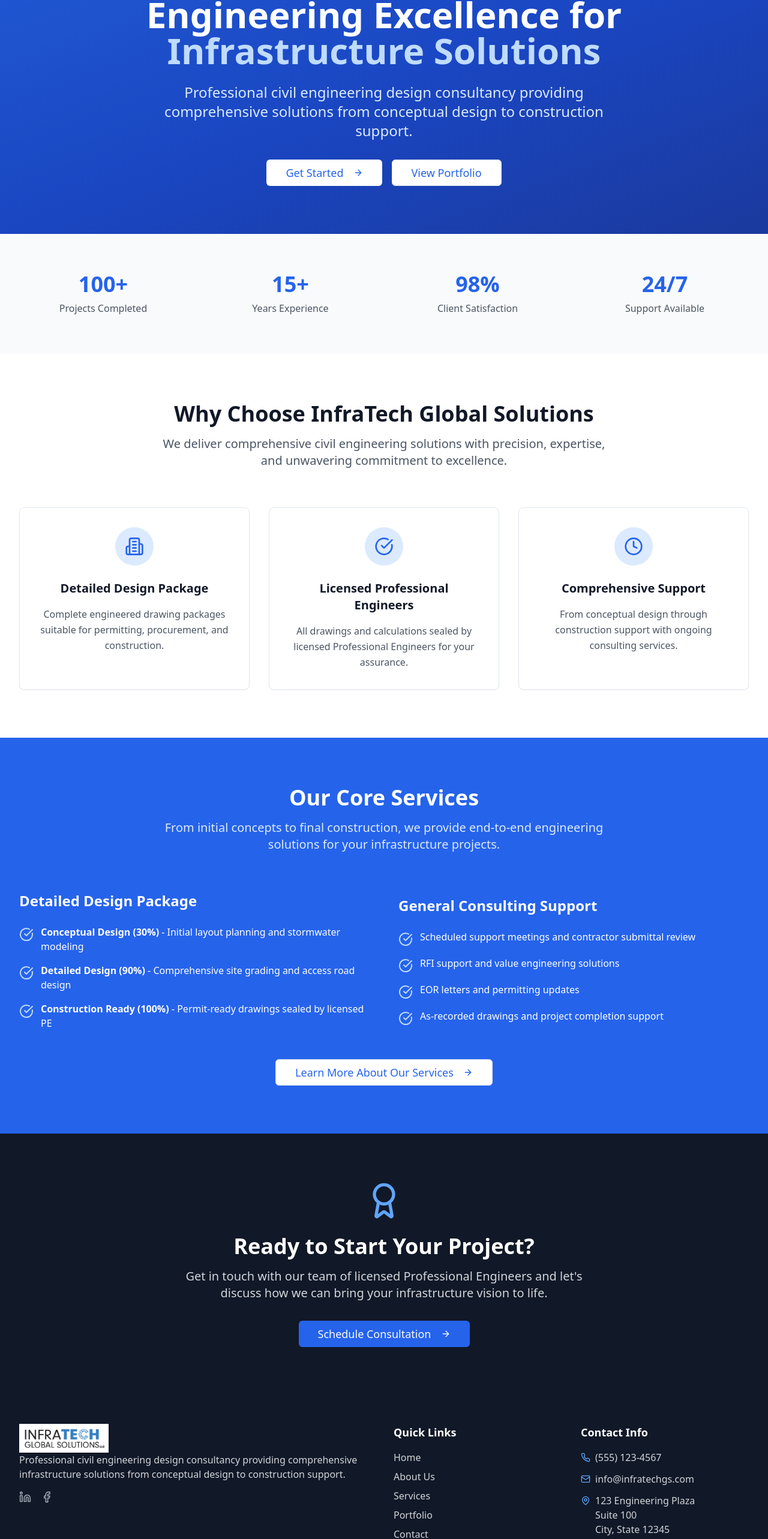
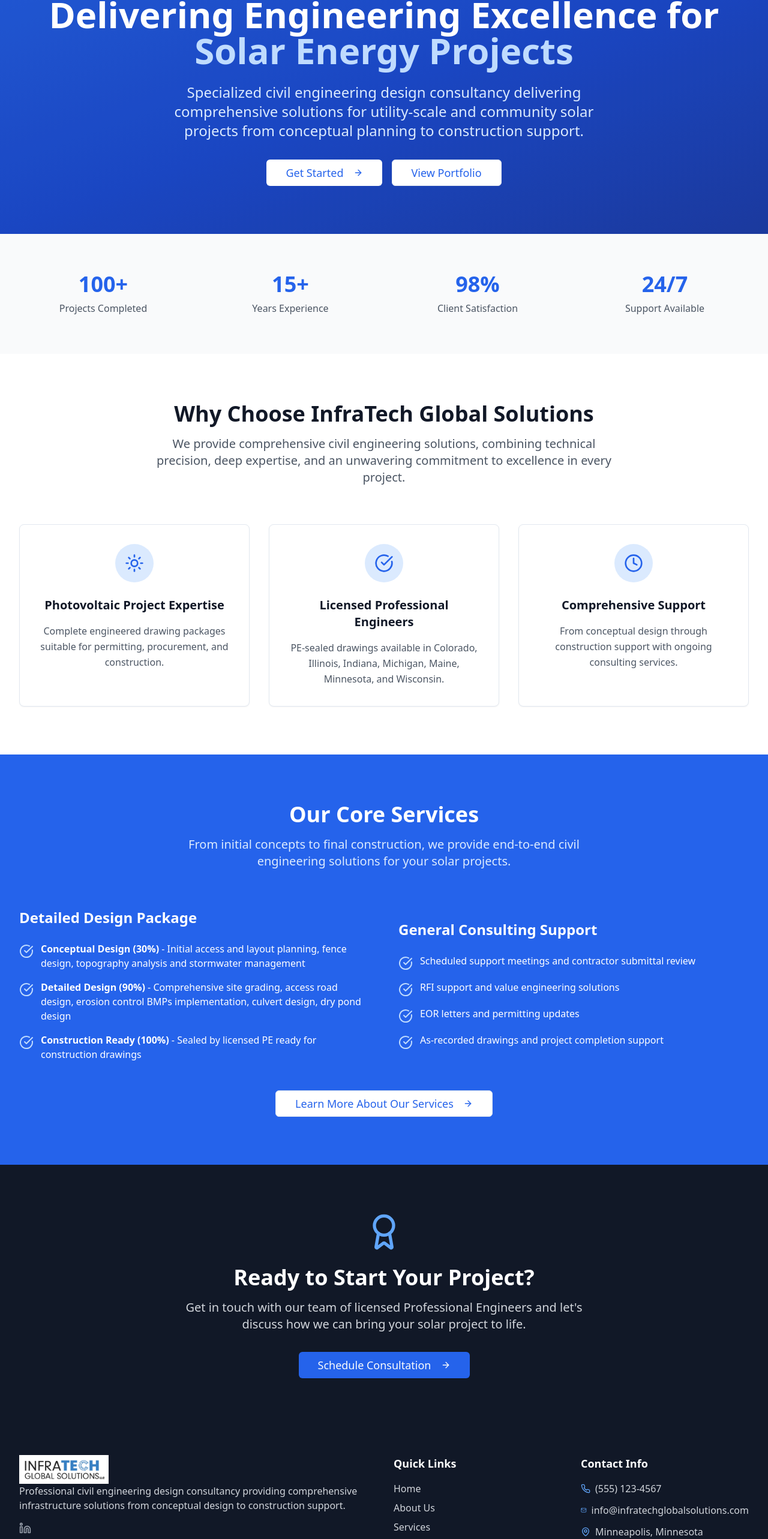
Before and after one commit to ghousadnan62/infratech, a React (Vite) app: page / in a window 1280 px wide. Shown: the part 166-2732 px from the top of the page at 60% size. Built offline with nearby package versions, Linux system fonts and the light colour scheme.

Commit message:
home page fixed v1

```diff
--- a/src/components/Footer.tsx
+++ b/src/components/Footer.tsx
@@ -19,7 +19,8 @@ const Footer = () => {
             </p>
             <div className="flex space-x-4">
               <Linkedin className="h-5 w-5 text-gray-400 hover:text-blue-400 cursor-pointer transition-colors" />
-              <Facebook className="h-5 w-5 text-gray-400 hover:text-blue-400 cursor-pointer transition-colors" />
+              {/* <Facebook className="h-5 w-5 text-gray-400 hover:text-blue-400 cursor-pointer transition-colors" /> */}
+
             </div>
           </div>
 
@@ -45,29 +46,21 @@ const Footer = () => {
               </li>
               <li className="flex items-center">
                 <Mail className="h-4 w-4 mr-2 text-blue-400" />
-                <span className="text-gray-300">info@infratechgs.com</span>
+                <span className="text-gray-300">info@infratechglobalsolutions.com</span>
               </li>
               <li className="flex items-start">
                 <MapPin className="h-4 w-4 mr-2 mt-1 text-blue-400" />
-                <span className="text-gray-300">123 Engineering Plaza<br />Suite 100<br />City, State 12345</span>
+                <span className="text-gray-300">Minneapolis, Minnesota <br /> <br /> </span>
               </li>
             </ul>
           </div>
         </div>
 
         <div className="border-t border-gray-800 mt-8 pt-8">
-          <div className="flex flex-col md:flex-row justify-between items-center">
-            <p className="text-gray-400 text-sm">
+          <div className="flex justify-center items-center">
+            <p className="text-gray-400 text-sm text-center">
               © 2025 InfraTech Global Solutions LLC. All rights reserved.
             </p>
-            <div className="flex space-x-6 mt-4 md:mt-0">
-              <Link to="/privacy" className="text-gray-400 hover:text-white text-sm transition-colors">
-                Privacy Policy
-              </Link>
-              <Link to="/terms" className="text-gray-400 hover:text-white text-sm transition-colors">
-                Terms of Service
-              </Link>
-            </div>
           </div>
         </div>
       </div>
--- a/src/pages/Home.tsx
+++ b/src/pages/Home.tsx
@@ -1,20 +1,19 @@
-
 import { Link } from 'react-router-dom';
-import { ArrowRight, CheckCircle, Award, Users, Clock, Building2 } from 'lucide-react';
+import { ArrowRight, CheckCircle, Award, Users, Clock, Building2,Sun } from 'lucide-react';
 import { Button } from '@/components/ui/button';
 import { Card, CardContent } from '@/components/ui/card';
 
 const Home = () => {
   const features = [
     {
-      icon: Building2,
-      title: "Detailed Design Package",
+      icon: Sun,
+      title: "Photovoltaic Project Expertise",
       description: "Complete engineered drawing packages suitable for permitting, procurement, and construction.",
     },
     {
       icon: CheckCircle,
       title: "Licensed Professional Engineers",
-      description: "All drawings and calculations sealed by licensed Professional Engineers for your assurance.",
+      description: "PE-sealed drawings available in Colorado, Illinois, Indiana, Michigan, Maine, Minnesota, and Wisconsin.",
     },
     {
       icon: Clock,
@@ -38,12 +37,12 @@ const Home = () => {
         <div className="relative max-w-7xl mx-auto px-4 sm:px-6 lg:px-8">
           <div className="text-center">
             <h1 className="text-4xl md:text-6xl font-bold mb-6 animate-fade-in">
-              Engineering Excellence for
-              <span className="block text-blue-200">Infrastructure Solutions</span>
+              Delivering Engineering Excellence for
+              <span className="block text-blue-200">Solar Energy Projects</span>
             </h1>
             <p className="text-xl md:text-2xl mb-8 text-blue-100 max-w-3xl mx-auto animate-fade-in">
-              Professional civil engineering design consultancy providing comprehensive
-              solutions from conceptual design to construction support.
+              Specialized civil engineering design consultancy delivering comprehensive solutions for utility-scale and
+              community solar projects from conceptual planning to construction support.
             </p>
             <div className="flex flex-col sm:flex-row gap-4 justify-center animate-fade-in">
               <Button asChild size="lg" className="bg-white text-blue-600 hover:bg-blue-50 text-lg px-8 py-3">
@@ -83,8 +82,8 @@ const Home = () => {
               Why Choose InfraTech Global Solutions
             </h2>
             <p className="text-xl text-gray-600 max-w-3xl mx-auto">
-              We deliver comprehensive civil engineering solutions with precision,
-              expertise, and unwavering commitment to excellence.
+              We provide comprehensive civil engineering solutions, combining technical precision,
+               deep expertise, and an unwavering commitment to excellence in every project.
             </p>
           </div>
 
@@ -117,7 +116,7 @@ const Home = () => {
             </h2>
             <p className="text-xl text-blue-100 max-w-3xl mx-auto">
               From initial concepts to final construction, we provide end-to-end
-              engineering solutions for your infrastructure projects.
+              civil engineering solutions for your solar projects.
             </p>
           </div>
 
@@ -128,19 +127,21 @@ const Home = () => {
                 <li className="flex items-start">
                   <CheckCircle className="h-6 w-6 text-blue-200 mr-3 mt-1 flex-shrink-0" />
                   <div>
-                    <strong>Conceptual Design (30%)</strong> - Initial layout planning and stormwater modeling
+                    <strong>Conceptual Design (30%)</strong> - Initial access and layout planning, fence design,
+                    topography analysis and stormwater management
                   </div>
                 </li>
                 <li className="flex items-start">
                   <CheckCircle className="h-6 w-6 text-blue-200 mr-3 mt-1 flex-shrink-0" />
                   <div>
-                    <strong>Detailed Design (90%)</strong> - Comprehensive site grading and access road design
+                    <strong>Detailed Design (90%)</strong> - Comprehensive site grading, access road design,
+                    erosion control BMPs implementation, culvert design, dry pond design
                   </div>
                 </li>
                 <li className="flex items-start">
                   <CheckCircle className="h-6 w-6 text-blue-200 mr-3 mt-1 flex-shrink-0" />
                   <div>
-                    <strong>Construction Ready (100%)</strong> - Permit-ready drawings sealed by licensed PE
+                    <strong>Construction Ready (100%)</strong> - Sealed by licensed PE ready for construction drawings
                   </div>
                 </li>
               </ul>
@@ -188,7 +189,7 @@ const Home = () => {
           </h2>
           <p className="text-xl text-gray-300 mb-8 max-w-2xl mx-auto">
             Get in touch with our team of licensed Professional Engineers
-            and let's discuss how we can bring your infrastructure vision to life.
+            and let's discuss how we can bring your solar project to life.
           </p>
           <Button asChild size="lg" className="bg-blue-600 hover:bg-blue-700 text-lg px-8 py-3">
             <Link to="/contact">
@@ -197,6 +198,7 @@ const Home = () => {
           </Button>
         </div>
       </section>
+
     </div>
   );
 };
```
